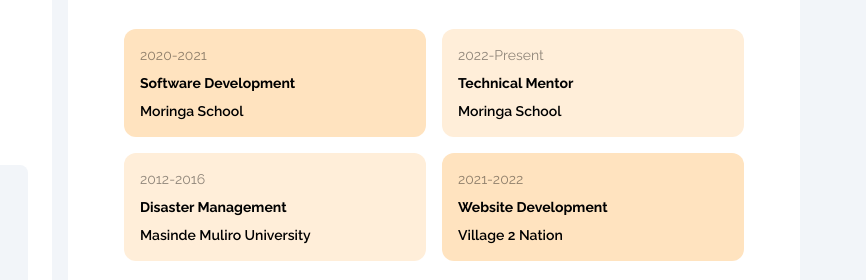
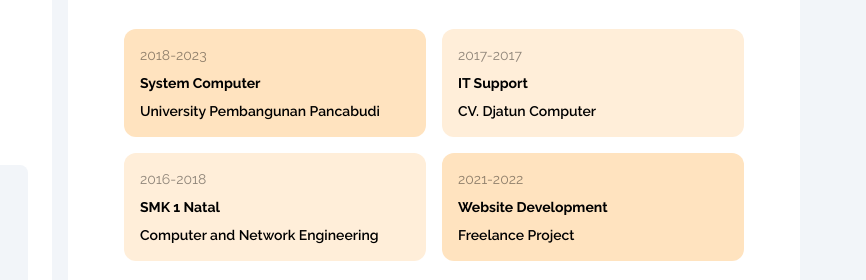
Before and after one commit to EffenrilAgung/tugas-harisenin-html, a website: page resume/index.html in a window 1280 px wide. Shown: the part 363-643 px from the top of the page, 414-1280 px from the left. Drawn offline with Linux system fonts and the light colour scheme.

Commit message:
add info

```diff
--- a/resume/index.html
+++ b/resume/index.html
@@ -3,10 +3,10 @@
 <head>
     <meta charset="UTF-8">
     <meta name="viewport" content="width=device-width, initial-scale=1.0">
-    <title>Document</title>
+    <title>Effenril Agung Marpaung</title>
     <link rel="stylesheet" href="../public/css/style.css">
 </head>
-<body>
+<body class="scroll-smooth">
     <header class="lg-1200:w-[1180px] lg-1200:mx-auto">
         <!-- logo -->
         <a href="../" class="text-tomato font-pacifico m-4 block w-max md:text-2xl md:mt-10">My<span class="text-orange font-pacifico">Portfolio</span></a>
@@ -177,15 +177,15 @@
 
                         <!-- card education -->
                         <div class="bg-[#FFE3BF] w-full mt-4 rounded-xl p-4">
-                            <p class="text-black-transperant text-sm">2020-2021</p>
-                            <p class="text-sm font-bold my-2">Software Development</p>
-                            <p class="text-sm font-semibold">Moringa School</p>
+                            <p class="text-black-transperant text-sm">2018-2023</p>
+                            <p class="text-sm font-bold my-2">System Computer</p>
+                            <p class="text-sm font-semibold">University Pembangunan Pancabudi</p>
                         </div>
 
                         <div class="bg-[#FFEED9] w-full mt-4 rounded-xl p-4">
-                            <p class="text-black-transperant text-sm">2012-2016</p>
-                            <p class="text-sm font-bold my-2">Disaster Management</p>
-                            <p class="text-sm font-semibold">Masinde Muliro University</p>
+                            <p class="text-black-transperant text-sm">2016-2018</p>
+                            <p class="text-sm font-bold my-2">SMK 1 Natal</p>
+                            <p class="text-sm font-semibold">Computer and Network Engineering</p>
                         </div>
                     </div>
 
@@ -218,15 +218,15 @@
 
                         <!-- card education -->
                         <div class="bg-[#FFE3BF] w-full mt-4 rounded-xl p-4 lg:bg-[#FFEED9]">
-                            <p class="text-black-transperant text-sm">2022-Present</p>
-                            <p class="text-sm font-bold my-2">Technical Mentor</p>
-                            <p class="text-sm font-semibold">Moringa School</p>
+                            <p class="text-black-transperant text-sm">2017-2017</p>
+                            <p class="text-sm font-bold my-2">IT Support</p>
+                            <p class="text-sm font-semibold">CV. Djatun Computer</p>
                         </div>
 
                         <div class="bg-[#FFEED9] w-full mt-4 rounded-xl p-4 lg:bg-[#FFE3BF]">
                             <p class="text-black-transperant text-sm">2021-2022</p>
                             <p class="text-sm font-bold my-2">Website Development</p>
-                            <p class="text-sm font-semibold">Village 2 Nation</p>
+                            <p class="text-sm font-semibold">Freelance Project</p>
                         </div>
                     </div>
                 </div>
```
Also changed, not shown: public/css/style.css.
